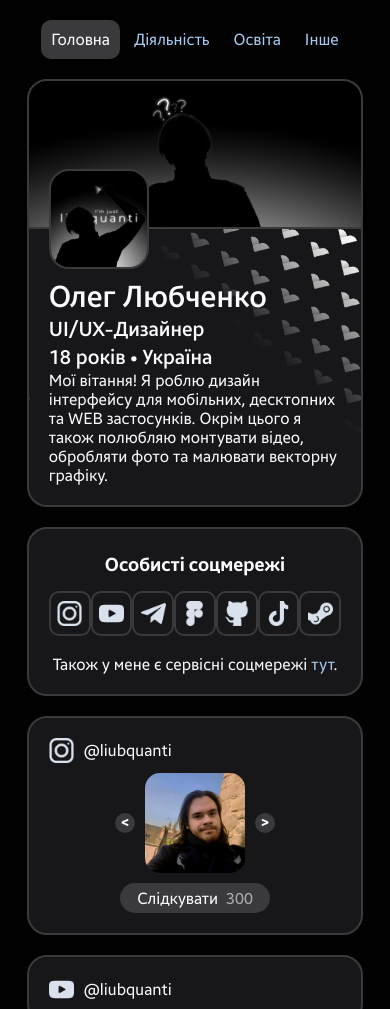
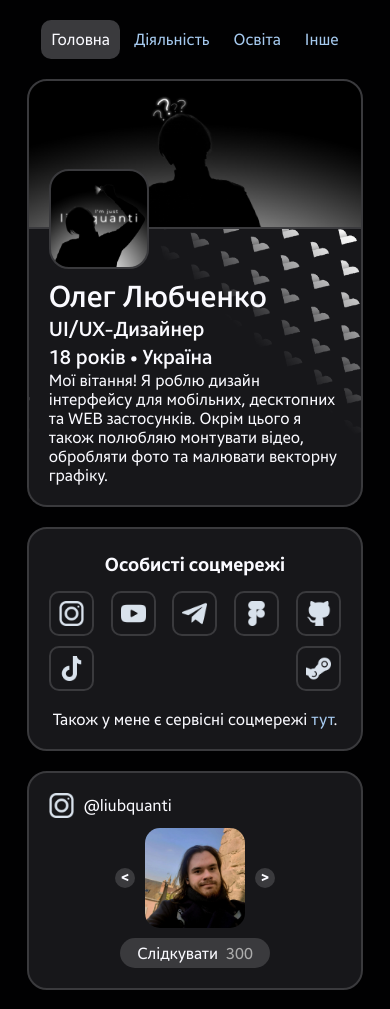
Before and after one commit to liubquanti/liubquanti.click, a plain HTML site: page index.html in a window 390 px wide. Shown: the top 1009 px of the page. Drawn offline with nearby package versions, Linux system fonts and the light colour scheme; a web font is replaced by a local one.

Commit message:
social buttons wrap

```diff
--- a/style.css
+++ b/style.css
@@ -1352,6 +1352,10 @@ fol-number {
     .social-button-container {
 
         width: 100%;
+        display: flex;
+        flex-direction: row;
+        gap: 10px;
+        flex-wrap: wrap;
 
     }
 
```
